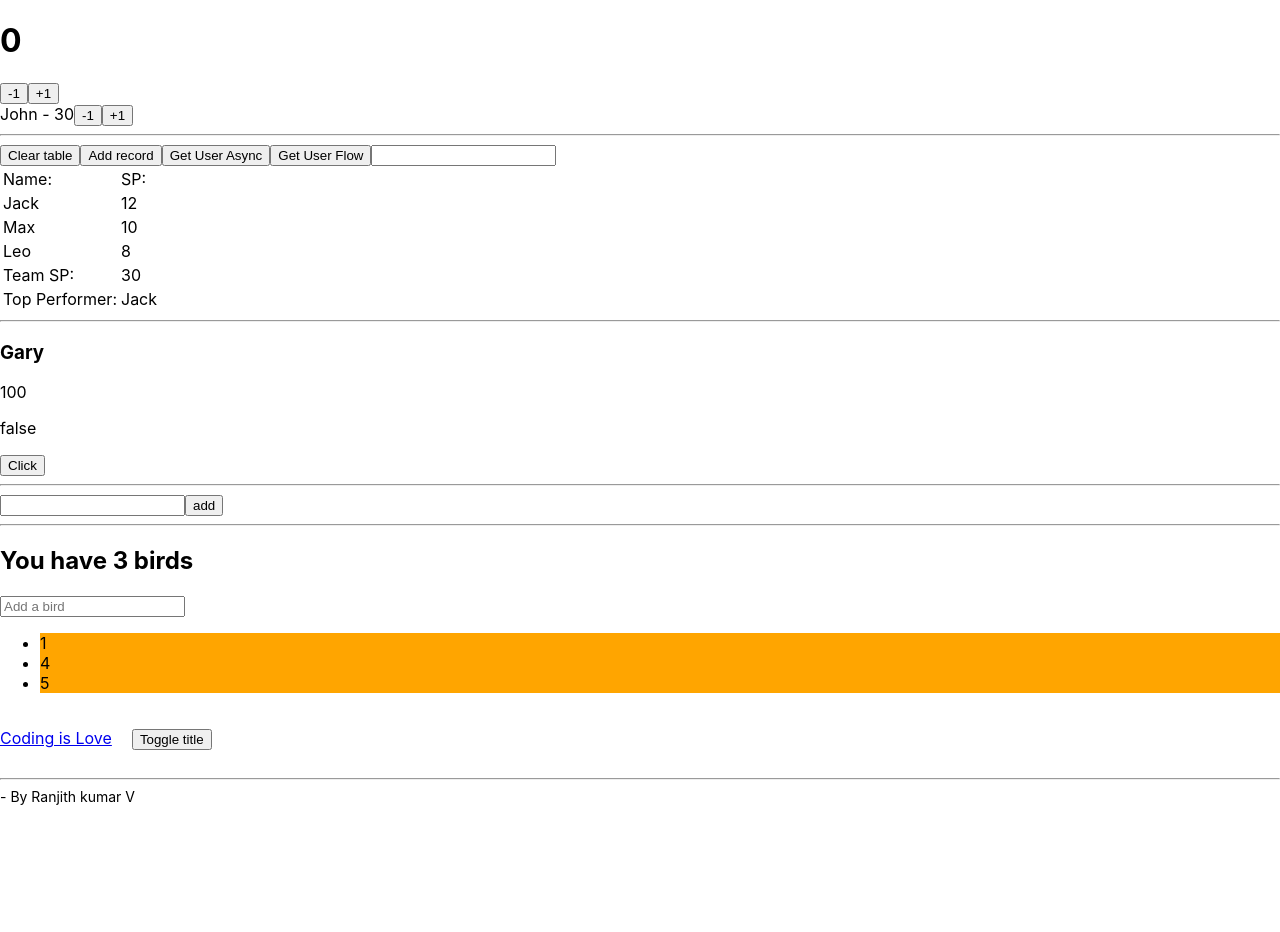
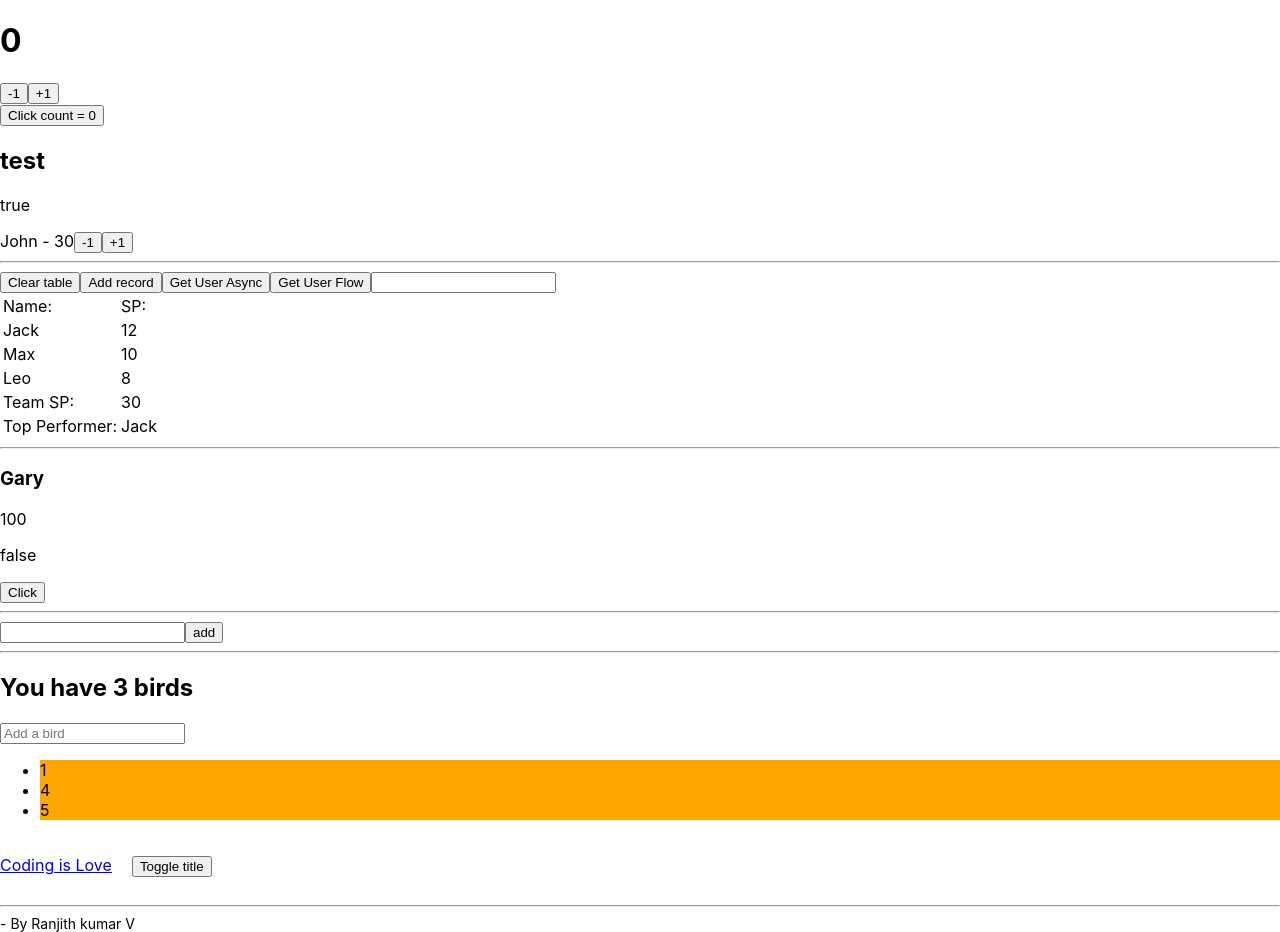
Before and after one commit to Bukovski/react-mobx-examples, a React (Create React App) app: page / in a window 1280 px wide. Before the commit the page ends 805 px from the top, so only its background shows below. Built offline with nearby package versions, Linux system fonts and the light colour scheme.

Commit message:
add: two stores in one component

```diff
--- /dev/null
+++ b/src/1.HelloTwoStore.js
@@ -0,0 +1,92 @@
+import React from 'react';
+import { observer } from 'mobx-react';
+import { observable, computed, action, makeObservable, makeAutoObservable, toJS } from 'mobx';
+
+
+
+class HelloStore {
+	clickedCount
+
+	constructor(value = 1) {
+		this.clickedCount = value;
+
+		makeObservable(this, {
+			clickedCount: observable,
+			add: action,
+			hasBeenClicked: computed,
+		})
+	}
+
+
+	add() {
+		this.clickedCount++;
+	}
+
+	get hasBeenClicked() {
+		console.log('called');
+		return this.clickedCount > 0;
+	}
+}
+
+const data = new HelloStore(0);
+
+
+class TodoStore {
+	title;
+	done;
+
+	constructor() {
+		this.title = "test"
+		this.done = true
+
+		makeAutoObservable(this)
+	}
+}
+const todoStore = new TodoStore();
+
+
+
+const GridRow = (props) => {
+	return(
+		<div>
+			<h2>{ props.data.title }</h2>
+			<p>{ props.data.done.toString() }</p>
+		</div>
+	)
+}
+
+const TodoView = observer(({ todo }) => {
+// WRONG: GridRow won't pick up changes in todo.title / todo.done since it isn't an observer.
+// return <GridRow data={todo} />
+
+// CORRECT: let `TodoView` detect relevant changes in `todo`, and pass plain data down.
+// return <GridRow data={{
+//   title: todo.title,
+//   done: todo.done
+// }} />
+
+// CORRECT: using `toJS` works as well, but being explicit is typically better.
+	return <GridRow data={ toJS(todo) }/>
+})
+
+
+
+
+const TodoComponent = () => {
+	return (
+		<>
+			<button onClick={ () => data.add() }>
+				Click count = { data.clickedCount}
+			</button>
+			{
+				data.hasBeenClicked
+				&& <div>You have clicked the button!</div>
+			}
+
+
+			<TodoView todo={ todoStore }/>
+		</>
+	);
+}
+
+export default observer(TodoComponent);
--- a/src/App.js
+++ b/src/App.js
@@ -3,6 +3,7 @@ import { configure } from 'mobx';
 import { Provider } from "mobx-react";
 
 import { Counter, counterState } from "./1.Counter";
+import TodoComponent from "./1.HelloTwoStore";
 import { NameCounter, nameStore } from "./2.NameCounter";
 import { appStore, Controls, TableControls } from "./3.TableControlsAsync";
 import { AnimalCounter, giraffe } from "./4.AnimalAutorun";
@@ -18,6 +19,7 @@ const App = () => {
   return (
     <div className="app">
       <Counter store={ counterState } />
+      <TodoComponent />
       <NameCounter name={ nameStore } />
 
       <hr/>
```
